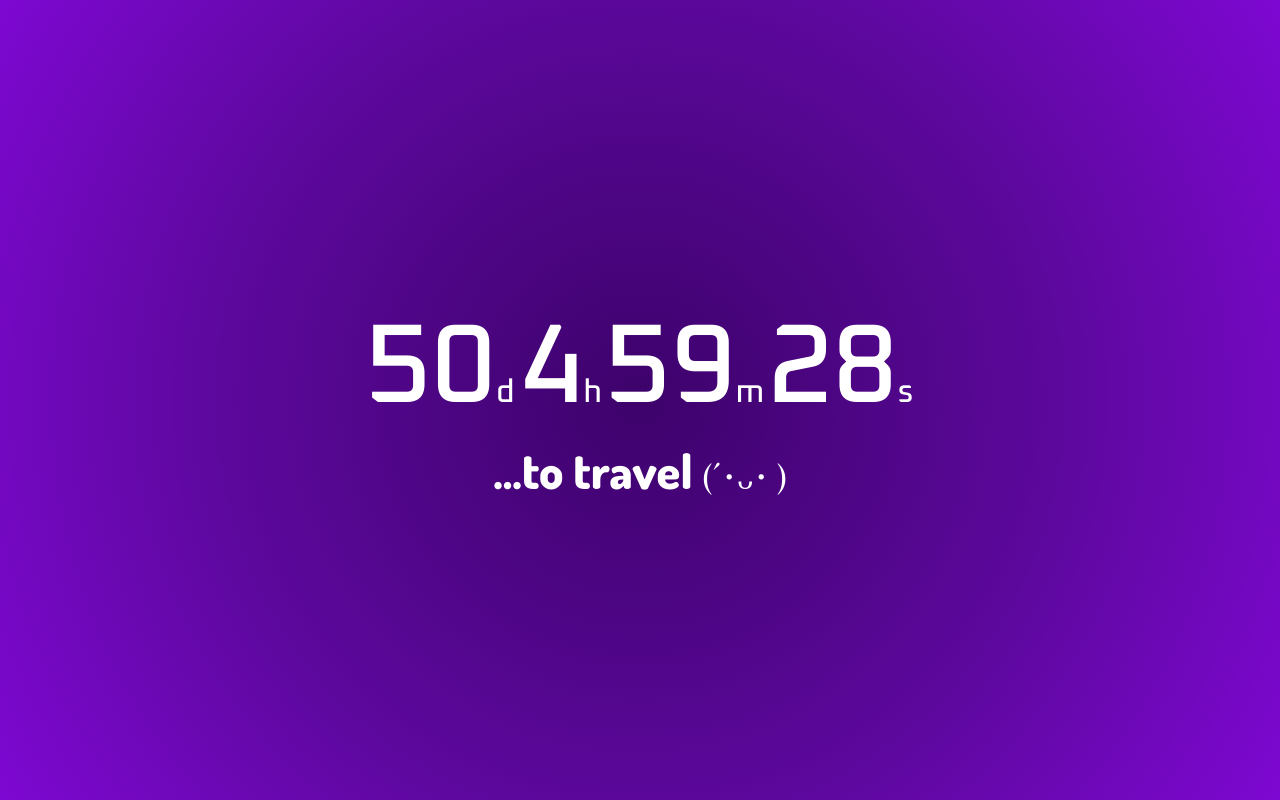
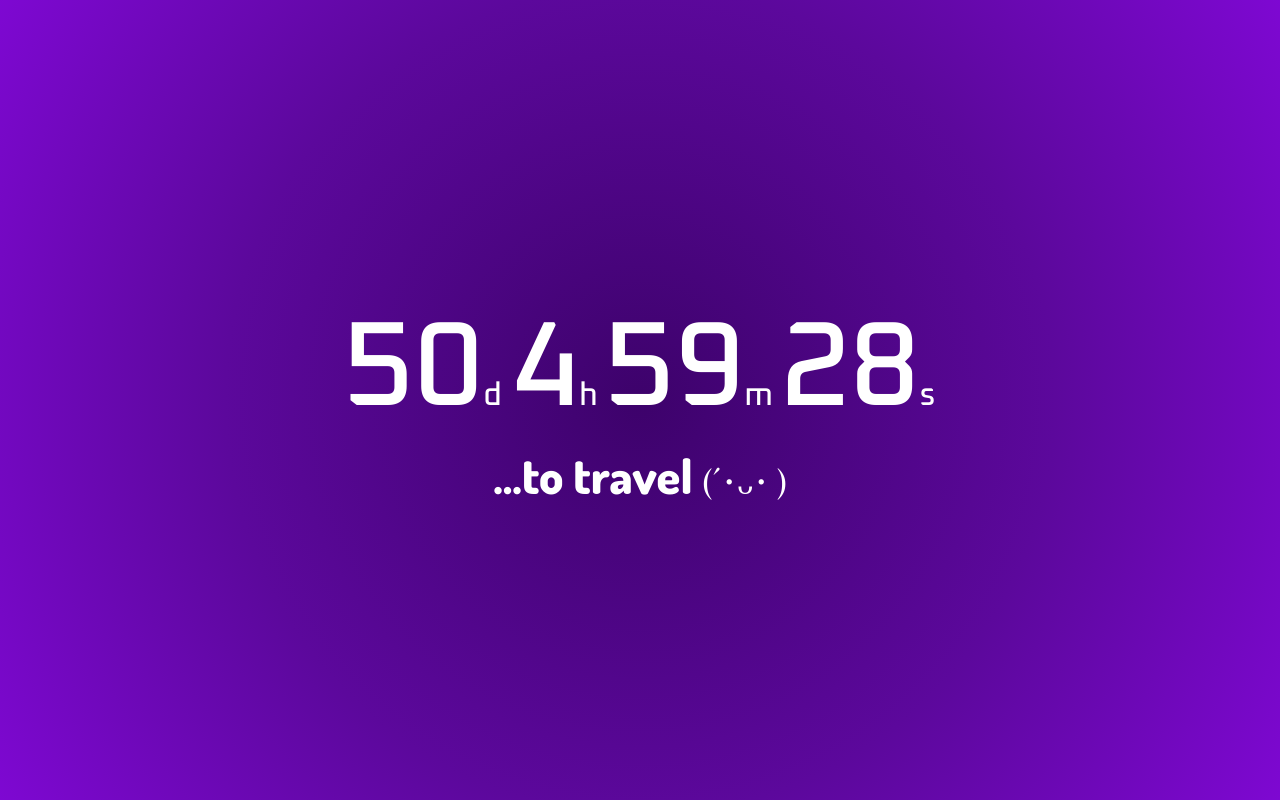
Before and after one commit to Vola-G/isl-timer, a plain HTML site: page index.html in a window 1280 px wide. Drawn offline with nearby package versions, Linux system fonts and the light colour scheme.

Commit message:
correct temer space

```diff
--- a/style.css
+++ b/style.css
@@ -33,7 +33,7 @@ p {
 }
 
 .date {
-    font-size: 7rem;
+    font-size: 7.5rem;
 }
 
 .container {
```
Also changed, not shown: main.js (+4 -4 lines).
